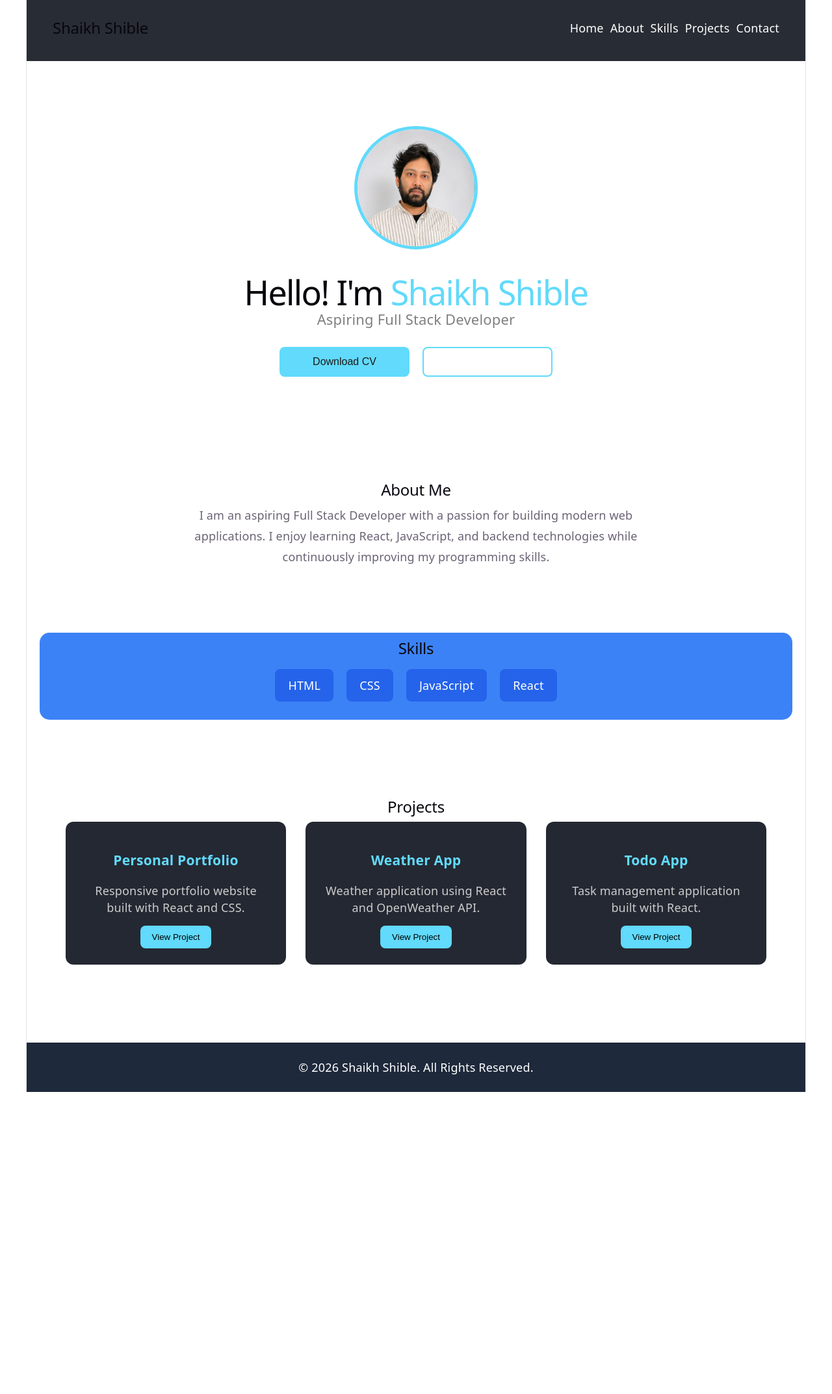
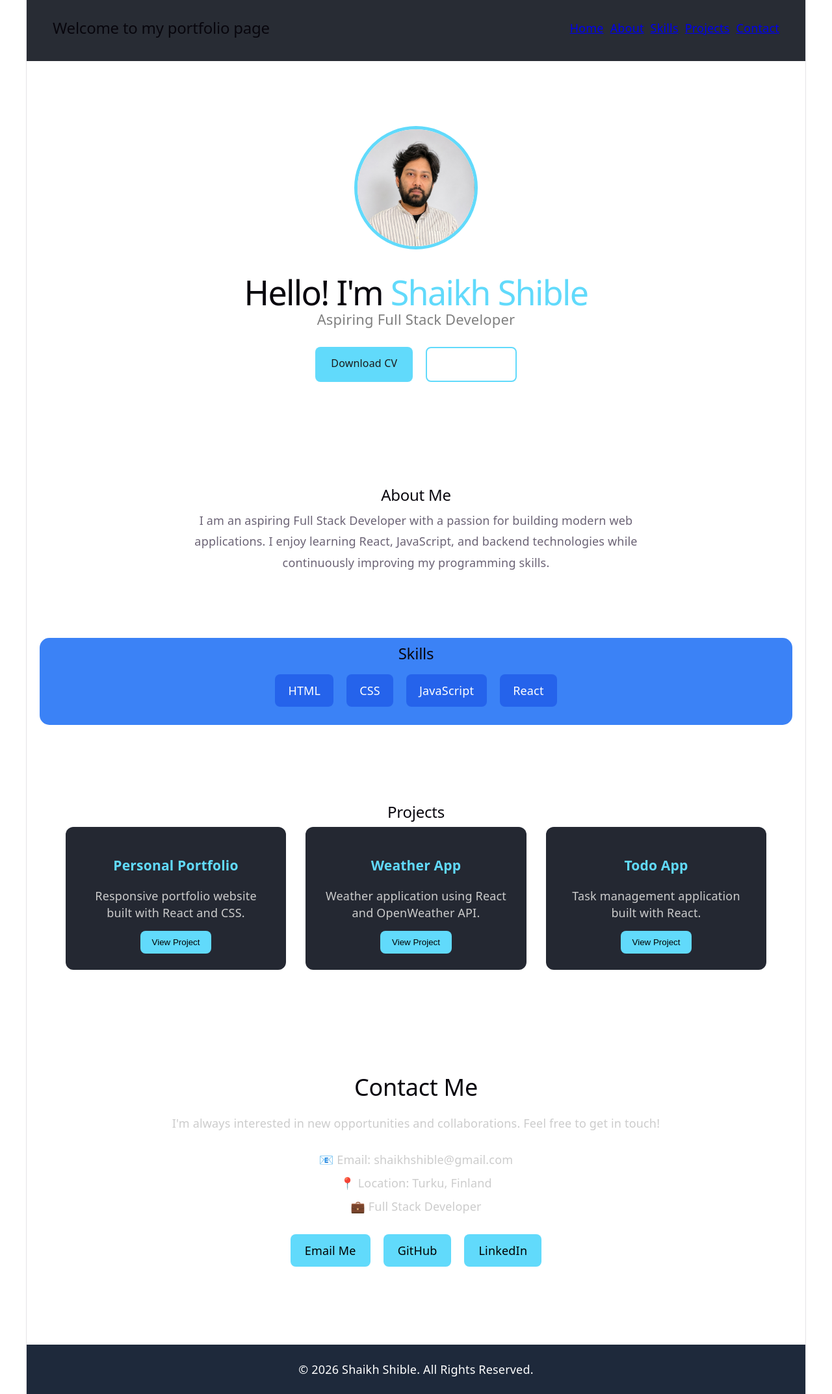
Before and after one commit to shaikhshible/fullstack-bootcamp, a React app in the folder portfolio/: page / in a window 1280 px wide. Shown: the whole page at 65% size. Before the commit the page ends 1681 px from the top, so only its background shows below. Built offline with nearby package versions, Linux system fonts and the light colour scheme; the HTML template or start-up script is replaced by a standard one.

Commit message:
Day 7: Add contact section and navigation links

```diff
--- a/portfolio/src/App.jsx
+++ b/portfolio/src/App.jsx
@@ -4,6 +4,7 @@ import Hero from "./components/Hero";
 import About from "./components/About";
 import Skills from "./components/Skills";
 import Footer from "./components/Footer";
+import Contact from "./components/Contact";
 
 function App() {
   return(
@@ -17,6 +18,7 @@ function App() {
         <About />
         <Skills />
         <Projects />
+        <Contact />
       </main>
 
       <footer>
--- /dev/null
+++ b/portfolio/src/components/Contact.css
@@ -0,0 +1,41 @@
+.contact {
+  padding: 80px 20px;
+  text-align: center;
+}
+
+.contact h2 {
+  font-size: 36px;
+  margin-bottom: 20px;
+}
+
+.contact p {
+  color: #ccc;
+}
+
+.contact-info {
+  margin: 30px 0;
+}
+
+.contact-info p {
+  margin: 10px 0;
+}
+
+.contact-links {
+  display: flex;
+  justify-content: center;
+  gap: 20px;
+  flex-wrap: wrap;
+}
+
+.contact-btn {
+  text-decoration: none;
+  color: black;
+  background: #61dafb;
+  padding: 12px 22px;
+  border-radius: 8px;
+  transition: all 0.3s ease;
+}
+
+.contact-btn:hover {
+  background: white;
+}
--- /dev/null
+++ b/portfolio/src/components/Contact.jsx
@@ -0,0 +1,57 @@
+import "./Contact.css";
+
+function Contact () {
+  return(
+
+    <section id="contact" className="contact">
+
+      <h2> Contact Me</h2>
+
+      <p>
+        I'm always interested in new opportunities and collaborations.
+        Feel free to get in touch!
+      </p>
+
+      <div className="contact-info">
+        <p>📧 Email: shaikhshible@gmail.com</p>
+        <p>📍 Location: Turku, Finland</p>
+        <p>💼 Full Stack Developer</p>
+
+        </div>
+
+      <div className="contact-links">
+
+        <a
+        href="mailto:shaikhshible@gmail.com"
+        traget="_blank"
+        rel=" noopener noreferrer"
+        className="contact-btn"
+        >
+          Email Me
+        </a>
+
+        <a
+        href="https://github.com/shaikhshible"
+        traget="_blank"
+        rel=" noopener noreferrer"
+        className="contact-btn"
+        >
+          GitHub
+        </a>
+
+        <a
+        href="https://www.linkedin.com/in/shaikhshible/"
+        traget="_blank"
+        rel="nooopener noreferrer"
+        className="contact-btn"
+        >
+          LinkedIn
+        </a>
+
+        </div>
+
+      </section>
+  );
+}
+
+export default Contact;
--- a/portfolio/src/components/Hero.css
+++ b/portfolio/src/components/Hero.css
@@ -35,10 +35,11 @@
 
 .btn-primary,
 .btn-secondary {
-  width: 200px;
+  display: inline-block;
   padding: 12px 24px;
-  border: none;
   border-radius: 8px;
+  text-decoration: none;
+  text-align: center;
   font-size: 16px;
   cursor: pointer;
   transition: all 0.3s ease;
--- a/portfolio/src/components/Hero.jsx
+++ b/portfolio/src/components/Hero.jsx
@@ -3,7 +3,7 @@ import profile from "../assets/profile.jpg";
 
 function Hero() {
   return (
-    <section className="hero">
+    <section id="home" className="hero">
       <img
         src={profile}
         alt="Shaikh Shible"
@@ -19,8 +19,19 @@ function Hero() {
       </p>
 
       <div className="buttons">
-        <button className="btn-primary">Download CV</button>
-        <button className="btn-secondary">Contact Me</button>
+
+          <a href="/Shaikh_Shible_CV.pdf"
+          download
+          className="btn-primary"
+          >
+            Download CV
+            </a>
+
+        <a
+         href="#contact" className="btn-secondary"
+         >
+          Contact Me
+          </a>
       </div>
 
       </section>
--- a/portfolio/src/components/Navbar.css
+++ b/portfolio/src/components/Navbar.css
@@ -32,6 +32,8 @@
 
 .nav-links li:hover{
   color: #61dafb;
+  transform: translateY(-3px);
+  transition:  all 0.3s ease;
 }
 
 @media (max-width: 768px) {
--- a/portfolio/src/components/Navbar.jsx
+++ b/portfolio/src/components/Navbar.jsx
@@ -3,14 +3,14 @@ import "./Navbar.css";
 function Navbar() {
   return (
     <nav className="navbar">
-      <h2>Shaikh Shible</h2>
+      <h2>Welcome to my portfolio page</h2>
 
       <ul className="nav-links">
-        <li>Home</li>
-        <li>About</li>
-        <li>Skills</li>
-        <li>Projects</li>
-        <li>Contact</li>
+        <li><a href="#home">Home</a></li>
+        <li><a href="#about">About</a></li>
+        <li><a href="#skills">Skills</a></li>
+        <li><a href="#project">Projects</a></li>
+        <li><a href="#contact">Contact</a></li>
         </ul>
       </nav>
   );
--- a/portfolio/src/components/Projects.jsx
+++ b/portfolio/src/components/Projects.jsx
@@ -2,7 +2,7 @@ import "./Projects.css";
 
 function Projects() {
   return(
-    <section className="projects">
+    <section id="project" className="projects">
       <h2>Projects</h2>
 
       <div className="project-container">
--- a/portfolio/src/components/Skills.jsx
+++ b/portfolio/src/components/Skills.jsx
@@ -2,7 +2,7 @@ import "./Skills.css"
 
 function Skills () {
   return (
-    <section className="skills">
+    <section id="skills" className="skills">
       <h2>Skills</h2>
 
       <ul>
--- a/portfolio/src/index.css
+++ b/portfolio/src/index.css
@@ -1,3 +1,7 @@
+html {
+  scroll-behavior: smooth;
+}
+
 :root {
   --text: #6b6375;
   --text-h: #08060d;
```
Also changed, not shown: 1 other file (tests, documents, lock files or other folders).
